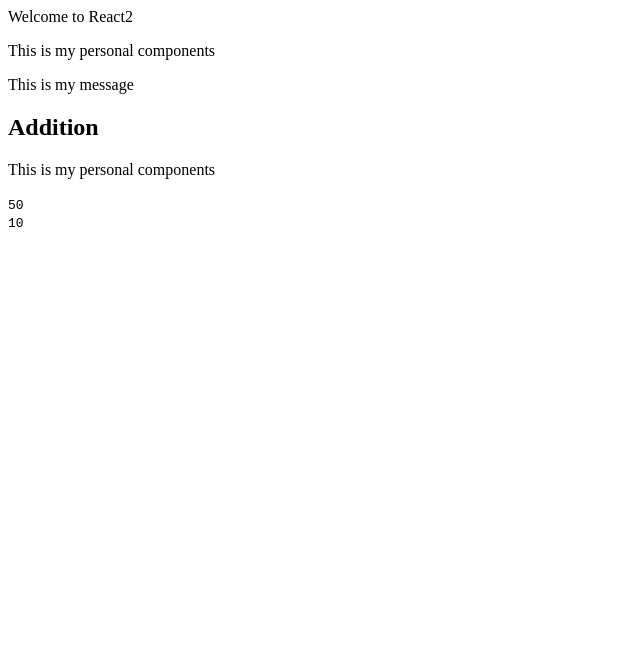
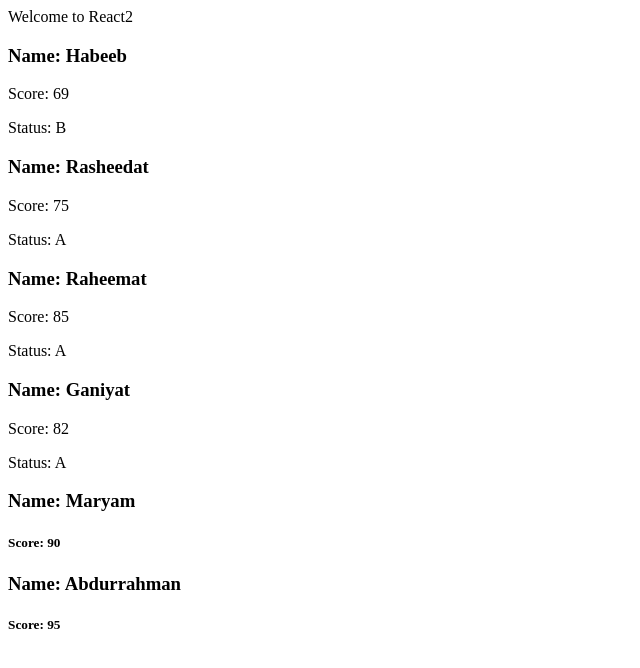
Before and after one commit to HabeebCycle/stunning-lessons, a React (Create React App) app: page / in a window 1280 px wide. Shown: the top 668 px of the page, without its empty margins (0-640 px from the left). Built offline with nearby package versions, Linux system fonts and the light colour scheme.

Commit message:
Learning props

```diff
--- a/src/App.js
+++ b/src/App.js
@@ -1,14 +1,18 @@
-import Message, { Addition, Personal } from "./components/Message";
+import Person from "./components/Person";
+import Student from "./components/Student";
 
 function App() {
   return (
     <div>
       <div>Welcome to React2</div>
-      <Personal />
-      <Message />
-      <Addition />
+      <Person name="Habeeb" score={69} />
+      <Person name={"Rasheedat"} score={75} />
+      <Person name={"Raheemat"} score={85} />
+      <Person name={"Ganiyat"} score={82} />
+      <Student name={"Maryam"} score={90} />
+      <Student name={"Abdurrahman"} score={95} />
     </div>
   );
 }
 
-export default App;
+export default App; //props
--- a/src/components/Message.jsx
+++ b/src/components/Message.jsx
@@ -1,9 +1,34 @@
 const Message = () => <p>This is my message</p>;
+
 export const Personal = () => <p>This is my personal components</p>;
+
+export const Diver = () => <h1>Testing</h1>;
+export function Diver2(props) {
+  //props -> JS object
+  return (
+    <>
+      <h1>Testing2</h1>
+      <code>props</code>
+      <code>{props.name}</code>
+    </>
+  );
+}
+
+const addition2 = (x, y) => x + y;
 
 export const Addition = () => {
   const addition = (x, y) => x + y;
   const substraction = (x, y) => x - y;
+  const division = (x, y) => {
+    if (x > y) return x / y;
+
+    return y / x;
+  };
+  function divi(x, y) {
+    if (x > y) return x / y;
+
+    return y / x;
+  }
 
   return (
     <div>
@@ -12,6 +37,12 @@ export const Addition = () => {
       <code>{addition(30, 20)}</code>
       <br />
       <code>{substraction(30, 20)}</code>
+      <br />
+      <code>{division(30, 20)}</code>
+      <br />
+      <code>{divi(30, 20)}</code>
+      <br />
+      <p>{addition2(9, 12)}</p>
     </div>
   );
 };
--- /dev/null
+++ b/src/components/Person.jsx
@@ -0,0 +1,19 @@
+import React from "react";
+import Result from "./Result";
+
+const Person = (props) => {
+  //props = {name:"Habeeb", score:70}
+  const calc = (sco) => {
+    if (sco >= 70) return "A";
+    return "B";
+  };
+
+  return (
+    <div>
+      <h3>Name: {props.name}</h3>
+      <Result calcStatus={calc} score={props.score} />
+    </div>
+  );
+};
+
+export default Person;
--- /dev/null
+++ b/src/components/Result.jsx
@@ -0,0 +1,12 @@
+import React from "react";
+
+const Result = ({ score, calcStatus }) => {
+  return (
+    <div>
+      <p>Score: {score}</p>
+      <p>Status: {calcStatus(score)}</p>
+    </div>
+  );
+};
+
+export default Result;
--- /dev/null
+++ b/src/components/Student.jsx
@@ -0,0 +1,13 @@
+import React from "react";
+
+const Student = ({ name, score }) => {
+  //Destructuring
+  return (
+    <div>
+      <h3>Name: {name}</h3>
+      <h5>Score: {score}</h5>
+    </div>
+  );
+};
+
+export default Student;
```
